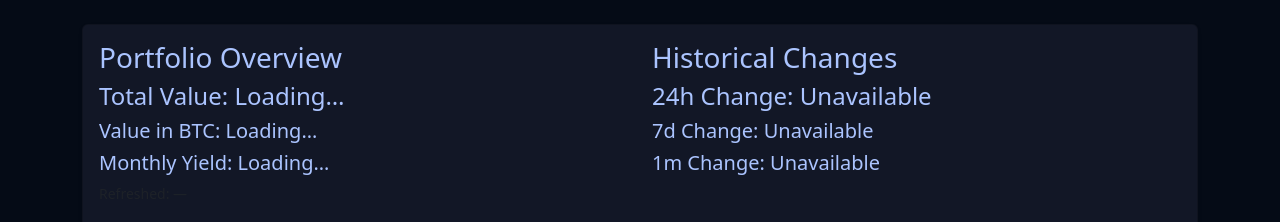
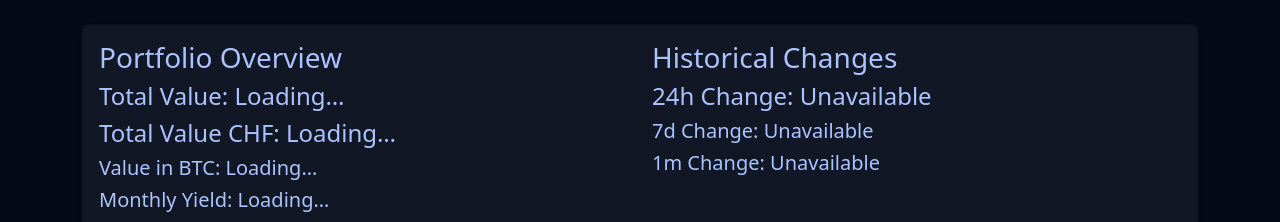
Before and after one commit to toxonaut/crypto-portfolio-tracker, a Flask app: page / in a window 1280 px wide. Shown: the part 119-341 px from the top of the page. Run offline with Flask 3, Linux system fonts and the light colour scheme; the visitor is signed in with stand-in values (Sample User, id 1); data that the repository does not hold is empty; some libraries are stand-ins or nearby versions.

Commit message:
Show portfolio total in CHF

```diff
--- a/app.py
+++ b/app.py
@@ -365,8 +365,9 @@ def get_new_portfolio_overview():
     try:
         from price_data import prices as price_service
         data=read_new_portfolio()
-        bitcoin=price_service.read({'bitcoin'}).get('bitcoin',{}).get('usd')
-        return jsonify(success=True,data=overview_data(data,bitcoin))
+        references=price_service.read({'bitcoin','CHF'})
+        bitcoin=references.get('bitcoin',{}).get('usd')
+        return jsonify(success=True,data=overview_data(data,bitcoin,references.get('CHF')))
     except KrakenUnavailable as error:
         return jsonify(success=False,error=str(error)),503
     except Exception:
--- a/static/new-portfolio-overview.js
+++ b/static/new-portfolio-overview.js
@@ -1,15 +1,16 @@
 function newOverviewMoney(value,demo=false,digits=2){const shown=Number.isFinite(value)&&demo?value/15:value;return Number.isFinite(shown)?(shown<0?'-$':'$')+Math.abs(shown).toLocaleString('en-US',{minimumFractionDigits:digits,maximumFractionDigits:digits}).replace(/,/g,"'"):'Unavailable';}
+function newOverviewChf(value,demo=false,digits=0){const shown=Number.isFinite(value)&&demo?value/15:value;return Number.isFinite(shown)?(shown<0?'-CHF ':'CHF ')+Math.abs(shown).toLocaleString('en-US',{minimumFractionDigits:digits,maximumFractionDigits:digits}).replace(/,/g,"'"):'Unavailable';}
 function newOverviewNumber(value,digits=8){return Number.isFinite(value)?value.toLocaleString('en-US',{maximumFractionDigits:digits}).replace(/,/g,"'"):'Unavailable';}
 function newOverviewChange(value){return Number.isFinite(value)?`${value>=0?'+':''}${value.toFixed(2)}%`:'Unavailable';}
 function appendNewOverviewChange(row,value){const cell=document.createElement('td');cell.textContent=newOverviewChange(value);cell.classList.add(Number.isFinite(value)?(value>=0?'price-change-positive':'price-change-negative'):'text-muted');row.appendChild(cell);}
-function newOverviewPriceCoverage(quality,missing=[]){if(!quality)return 'Price coverage unavailable.';const count=`${quality.priced_assets}/${quality.required_assets} assets`;if(!quality.complete)return `Incomplete pricing (${count}). Missing: ${missing.join(', ')}. Portfolio totals and historical comparisons are unavailable.`;if(quality.stale?.length)return `Price coverage: ${count}. Last-known prices are in use for: ${quality.stale.join(', ')}.`;const notes=[];if(quality.sources?.includes('Kraken'))notes.push('Kraken uses the latest available ticker prices');if(quality.sources?.includes('CoinGecko'))notes.push('CoinGecko crypto quotes are at most 15 minutes old');if(quality.sources?.some(source=>source==='Frankfurter'||source==='ECB'))notes.push('CHF uses the latest available daily reference rate');return `Price coverage: ${count}.${notes.length?' '+notes.join('; ')+'.':''}`;}
+function newOverviewPriceCoverage(quality,missing=[]){if(!quality)return 'Price coverage unavailable.';const count=`${quality.priced_assets}/${quality.required_assets} assets`;if(!quality.complete)return `Incomplete pricing (${count}). Missing: ${missing.join(', ')}. Portfolio totals and historical comparisons are unavailable.`;if(quality.stale?.length)return `Price coverage: ${count}. Last-known prices are in use for: ${quality.stale.join(', ')}.`;const notes=[];if(quality.sources?.includes('Kraken'))notes.push('Kraken uses the latest available ticker prices');if(quality.sources?.includes('CoinGecko'))notes.push('CoinGecko crypto quotes are at most 15 minutes old');if(quality.sources?.some(source=>source.startsWith('Frankfurter')||source==='ECB'))notes.push('CHF uses the latest available daily reference rate');return `Price coverage: ${count}.${notes.length?' '+notes.join('; ')+'.':''}`;}
 let newOverviewCurrent=null,newOverviewHistory=null;
 function calculateNewHistoricalChanges(summary,current){const result={};for(const key of ['change24h','change7d','change30d']){const sample=summary?.comparisons?.[key];result[key]=sample&&Number.isFinite(sample.total_value)&&sample.total_value>0&&Number.isFinite(current)?{value:current-sample.total_value,percent:(current-sample.total_value)/sample.total_value*100,date:sample.datetime}:null;}return result;}
 function newOverviewDemo(){return typeof isDemoMode!=='undefined'&&isDemoMode;}
 function renderNewHistoricalChanges(){const changes=calculateNewHistoricalChanges(newOverviewHistory,newOverviewCurrent?.total_value_usd);for(const [id,key] of [['newChange24h','change24h'],['newChange7d','change7d'],['newChange30d','change30d']]){const element=document.getElementById(id),change=changes[key];if(!change){element.textContent='Unavailable';element.title='A complete current value and a historical snapshot near the target time are required.';element.className='';continue;}element.textContent=`${newOverviewMoney(change.value,newOverviewDemo(),0)} (${change.percent>=0?'+':''}${change.percent.toFixed(2)}%)`;element.className=change.value>=0?'price-change-positive':'price-change-negative';element.title=`Compared with snapshot ${change.date.replace('T',' ')} (server time). Changes include deposits and withdrawals.`;}}
 function renderNewPortfolioOverview(data){
  newOverviewCurrent=data;
- const demo=newOverviewDemo();document.getElementById('newPortfolioTotal').textContent=newOverviewMoney(data.total_value_usd,demo,0);document.getElementById('newPortfolioBtc').textContent=Number.isFinite(data.btc_value)?`${newOverviewNumber(data.btc_value)} BTC`:'Unavailable';document.getElementById('newPortfolioYield').textContent=newOverviewMoney(data.monthly_yield_usd,demo,0);document.getElementById('newPortfolioUpdated').textContent=data.as_of?new Date(data.as_of).toLocaleString():'Unavailable';
+ const demo=newOverviewDemo();document.getElementById('newPortfolioTotal').textContent=newOverviewMoney(data.total_value_usd,demo,0);document.getElementById('newPortfolioTotalChf').textContent=newOverviewChf(data.total_value_chf,demo,0);document.getElementById('newPortfolioBtc').textContent=Number.isFinite(data.btc_value)?`${newOverviewNumber(data.btc_value)} BTC`:'Unavailable';document.getElementById('newPortfolioYield').textContent=newOverviewMoney(data.monthly_yield_usd,demo,0);document.getElementById('newPortfolioUpdated').textContent=data.as_of?new Date(data.as_of).toLocaleString():'Unavailable';
  const quality=document.getElementById('newPortfolioQuality');quality.className=data.price_quality?.complete&&!data.price_quality?.stale?.length?'alert alert-info':'alert alert-warning';quality.textContent=newOverviewPriceCoverage(data.price_quality,data.unpriced_assets);
  const body=document.getElementById('newPortfolioOverviewRows');body.replaceChildren();for(const asset of data.assets){const row=document.createElement('tr'),assetCell=document.createElement('td'),identity=document.createElement('div');identity.classList.add('kraken-asset');if(asset.image){const image=document.createElement('img');image.src=asset.image;image.alt='';image.classList.add('coin-logo');identity.appendChild(image);}else{const fallback=document.createElement('span');fallback.classList.add('kraken-asset-fallback');fallback.textContent=asset.asset.slice(0,2).toUpperCase();identity.appendChild(fallback);}const name=document.createElement('span');name.textContent=asset.asset;name.title=`Origins: ${asset.origins.join(', ')}`;identity.appendChild(name);assetCell.appendChild(identity);row.appendChild(assetCell);for(const value of asset.is_xstocks?['','']:[newOverviewNumber(asset.total_balance/(demo?15:1)),newOverviewMoney(asset.price)]){const cell=document.createElement('td');cell.textContent=value;row.appendChild(cell);}if(asset.is_xstocks){for(let index=0;index<3;index++){row.appendChild(document.createElement('td'));}}else{appendNewOverviewChange(row,asset.hourly_change);appendNewOverviewChange(row,asset.daily_change);appendNewOverviewChange(row,asset.seven_day_change);}const value=document.createElement('td');value.textContent=newOverviewMoney(asset.total_value,demo,0);row.appendChild(value);body.appendChild(row);}
  if(typeof renderExposure==='function')renderExposure(data.exposure,typeof isDemoMode!=='undefined'&&isDemoMode);
@@ -23,4 +24,4 @@ async function loadNewPortfolioOverview(){const quality=document.getElementById(
 async function loadNewPortfolioHistory(){try{const response=await fetch('/new-portfolio/history/summary',{headers:{Accept:'application/json'}}),payload=await response.json();if(!response.ok||!payload.success)throw new Error();newOverviewHistory=payload.data;}catch(_){newOverviewHistory=null;}renderNewHistoricalChanges();}
 async function refreshNewPortfolio(){await Promise.all([loadNewPortfolioOverview(),loadNewPortfolioHistory(),typeof updateWorkerHealth==='function'?updateWorkerHealth():Promise.resolve()]);}
 if(typeof document!=='undefined')document.addEventListener('DOMContentLoaded',()=>{if(document.getElementById('newPortfolioOverview')){refreshNewPortfolio();const delay=typeof isIOSChrome!=='undefined'&&isIOSChrome?300000:120000;setInterval(refreshNewPortfolio,delay);}});
-if(typeof module!=='undefined'&&module.exports)module.exports={newOverviewMoney,newOverviewNumber,newOverviewChange,newOverviewPriceCoverage,calculateNewHistoricalChanges,renderNewPortfolioOverview,renderNewHistoricalChanges,renderNewPortfolioExposure,renderNewPortfolioScenario};
+if(typeof module!=='undefined'&&module.exports)module.exports={newOverviewMoney,newOverviewChf,newOverviewNumber,newOverviewChange,newOverviewPriceCoverage,calculateNewHistoricalChanges,renderNewPortfolioOverview,renderNewHistoricalChanges,renderNewPortfolioExposure,renderNewPortfolioScenario};
--- a/templates/index.html
+++ b/templates/index.html
@@ -42,6 +42,7 @@
                     <div class="col-md-6">
                         <h3 class="card-title">Portfolio Overview</h3>
                         <h4>Total Value: <span id="newPortfolioTotal">Loading…</span></h4>
+                        <h4>Total Value CHF: <span id="newPortfolioTotalChf">Loading…</span></h4>
                         <h5>Value in BTC: <span id="newPortfolioBtc">Loading…</span></h5>
                         <h5>Monthly Yield: <span id="newPortfolioYield">Loading…</span></h5>
                         <p class="text-muted small">Refreshed: <span id="newPortfolioUpdated">—</span></p>
```
Also changed, not shown: new_portfolio.py (+6 -2 lines), tests/new-portfolio-overview.test.cjs (+3 -3 lines), tests/test_new_portfolio.py (+3 -2 lines).
